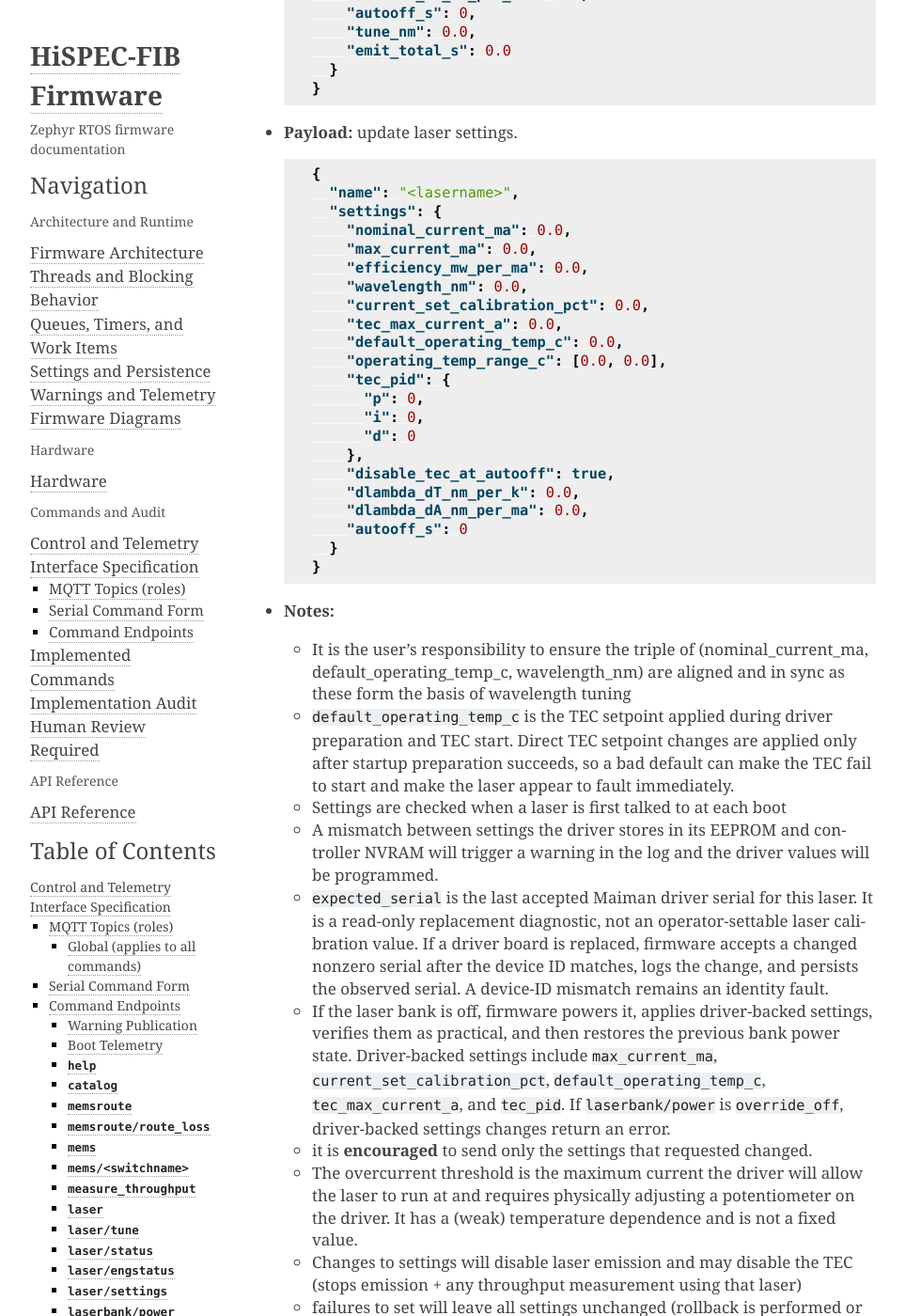
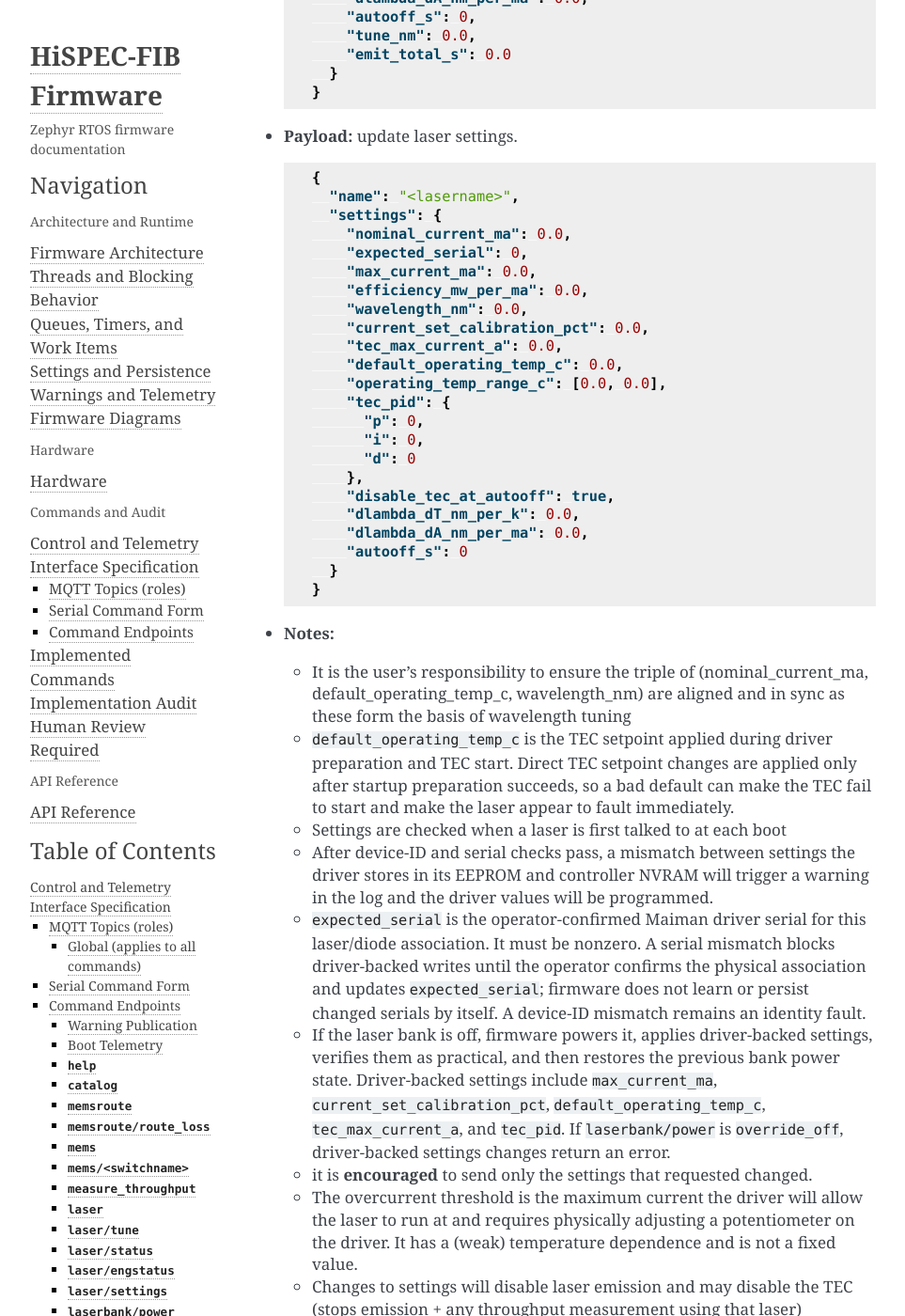
Before and after one commit to COO-Utilities/hispec-tib, a Sphinx documentation site: the page built from doc/commands.md, in a window 1280 px wide and 1400 px high, scrolled down 17073 px. Shown: the whole window at 94% size, without its empty margins (148-1111 px from the left). Built offline with Sphinx 7.4.7, drawn with Linux system fonts in a browser that asks for light colours; some of the changed text lies outside the part shown.

Commit message:
Require confirmed laser driver serial

```diff
--- a/doc/commands.md
+++ b/doc/commands.md
@@ -709,10 +709,10 @@
 Detailed engineering status derived from the Maiman status query used in
 `refrence_docs_examples/lasers.py`. Includes raw state, lock, and TEC-state
 registers, measured diode/TEC voltage and current, driver limits, PID, hard
-device-id verification, last accepted driver serial, `blocking_lock`,
+device-id verification, configured expected driver serial, `blocking_lock`,
 `blocked_reason`, and interlock flags. This command may be slower than
-`laser/status` because it reads many Modbus registers. A changed nonzero serial
-is logged, accepted, and persisted after the device ID matches.
+`laser/status` because it reads many Modbus registers. A serial mismatch is
+reported as `serial_ok:false` and `blocked_reason:"driver_identity_mismatch"`.
 
 
 (laser-settings)=
@@ -759,6 +759,7 @@
     "name": "<lasername>",
     "settings": {
       "nominal_current_ma": 0.0,
+      "expected_serial": 0,
       "max_current_ma": 0.0,
       "efficiency_mw_per_ma": 0.0,
       "wavelength_nm": 0.0,
@@ -786,14 +787,14 @@
     startup preparation succeeds, so a bad default can make the TEC fail to start
     and make the laser appear to fault immediately.
   - Settings are checked when a laser is first talked to at each boot
-  - A mismatch between settings the driver stores in its EEPROM and controller
-    NVRAM will trigger a warning in the log and the driver values will be
-    programmed.
-  - `expected_serial` is the last accepted Maiman driver serial for this laser.
-    It is a read-only replacement diagnostic, not an operator-settable laser
-    calibration value. If a driver board is replaced, firmware accepts a changed
-    nonzero serial after the device ID matches, logs the change, and persists
-    the observed serial. A device-ID mismatch remains an identity fault.
+  - After device-ID and serial checks pass, a mismatch between settings the
+    driver stores in its EEPROM and controller NVRAM will trigger a warning in
+    the log and the driver values will be programmed.
+  - `expected_serial` is the operator-confirmed Maiman driver serial for this
+    laser/diode association. It must be nonzero. A serial mismatch blocks
+    driver-backed writes until the operator confirms the physical association
+    and updates `expected_serial`; firmware does not learn or persist changed
+    serials by itself. A device-ID mismatch remains an identity fault.
   - If the laser bank is off, firmware powers it, applies driver-backed settings,
     verifies them as practical, and then restores the previous bank power state.
     Driver-backed settings include `max_current_ma`, `current_set_calibration_pct`,
```
Also changed, not shown: other parts of doc/commands.md (+1 -1 lines), doc/human_review_required.md (+4 -3 lines), doc/implemented_commands.md (+4 -4 lines), doc/settings.md (+7 -8 lines), 4 other files.
